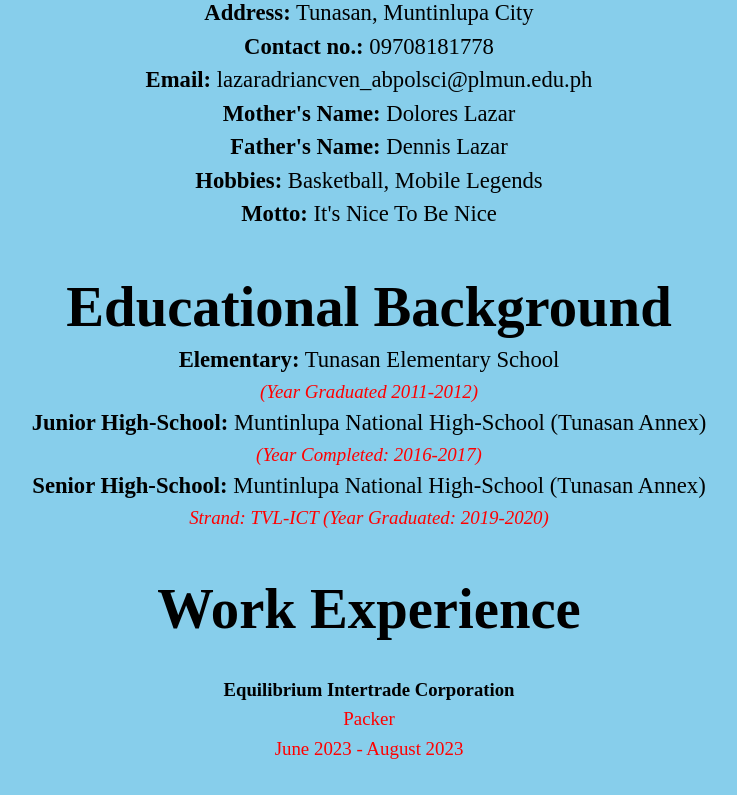
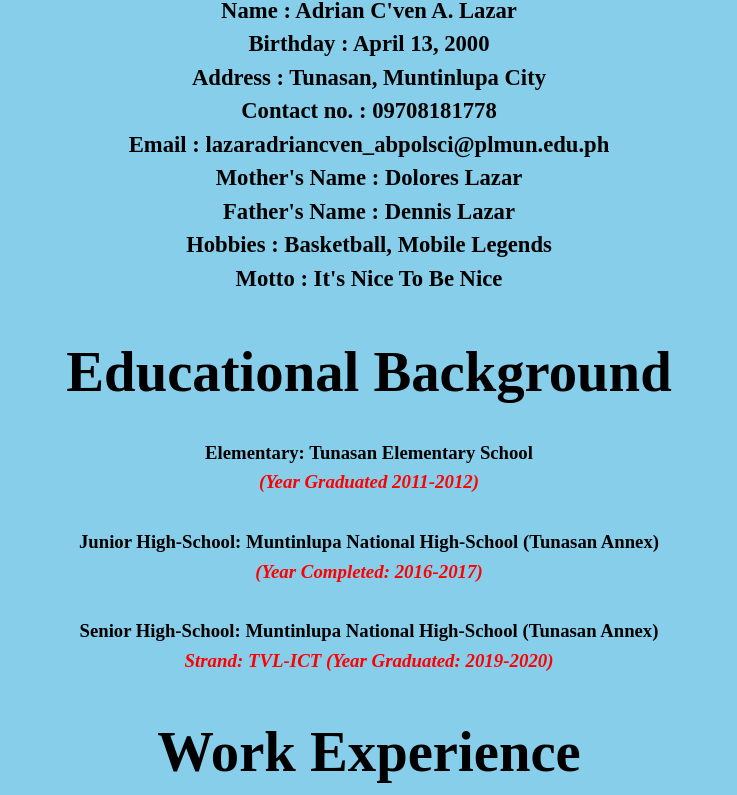
Before and after one commit to ACLazar/AdrianLazar.github.io, a plain HTML site: page index.html in a window 1280 px wide. Shown: the part 576-1371 px from the top of the page, without its empty margins (271-1008 px from the left). Drawn offline with Linux system fonts and the light colour scheme.

Commit message:
Add files via upload

```diff
--- a/index.html
+++ b/index.html
@@ -4,28 +4,35 @@
 <head>
 	<title>My Profile</title>
 	<link rel="stylesheet" href="style.css">
+	<h1>My Profile</h1>
 	<img src="profile.jpg" alt="My Picture" width="500cm" height="350cm" class= center>
-	<h1>Lazar, Adrian C'ven Aguilar</h1>
 </head>
 
 <body>
 
+	<button class="btn"><a href="/information.html"><b>INFORMATION</b><a/></button>
+	<button class="btn"><a href=""><b>EDUCATIONAL BACKGROUND</b></a></button>
+	<button class="btn"><a href=""><b>WORK EXPERIENCE</b></a></button>
+	<button class="btn"><a href=""><b>OTHERS<b>/</a></button>
+
+
 	<h2>Information</h2>
-	<p class="a"><b>Birthday:</b> April 13, 2000</p>
-	<p class="a"><b>Address:</b> Tunasan, Muntinlupa City</p>
-	<p class="a"><b>Contact no.:</b> 09708181778</p>
-	<p class="a"><b>Email:</b> lazaradriancven_abpolsci@plmun.edu.ph</p>
-	<p class="a"><b>Mother's Name:</b> Dolores Lazar</p>
-	<p class="a"><b>Father's Name:</b> Dennis Lazar</p>
-	<p class="a"><b>Hobbies:</b> Basketball, Mobile Legends</p>
-	<p class="a"><b>Motto:</b> It's Nice To Be Nice</p>
+	<p class="a">Name : Adrian C'ven A. Lazar</p>
+	<p class="a">Birthday : April 13, 2000</p>
+	<p class="a">Address : Tunasan, Muntinlupa City</p>
+	<p class="a">Contact no. : 09708181778</p>
+	<p class="a">Email : lazaradriancven_abpolsci@plmun.edu.ph</p>
+	<p class="a">Mother's Name : Dolores Lazar</p>
+	<p class="a">Father's Name : Dennis Lazar</p>
+	<p class="a">Hobbies : Basketball, Mobile Legends</p>
+	<p class="a">Motto : It's Nice To Be Nice</p>
 
 	<h2>Educational Background</h2>
- 	<p class="a"><b>Elementary:</b> Tunasan Elementary School</p>
+ 	<h3>Elementary: Tunasan Elementary School</h3>
  	<p class="b">(Year Graduated 2011-2012)</p>
- 	<p class="a"><b>Junior High-School:</b> Muntinlupa National High-School (Tunasan Annex) </p>
+ 	<h3>Junior High-School: Muntinlupa National High-School (Tunasan Annex) </h3>
  	<p class="b">(Year Completed: 2016-2017)</p>
- 	<p class="a"><b>Senior High-School:</b> Muntinlupa National High-School (Tunasan Annex)</p>
+ 	<h3>Senior High-School: Muntinlupa National High-School (Tunasan Annex)</h3>
  	<p class="b">Strand: TVL-ICT (Year Graduated: 2019-2020)</p>
 
 	<h2>Work Experience</h2>
```
